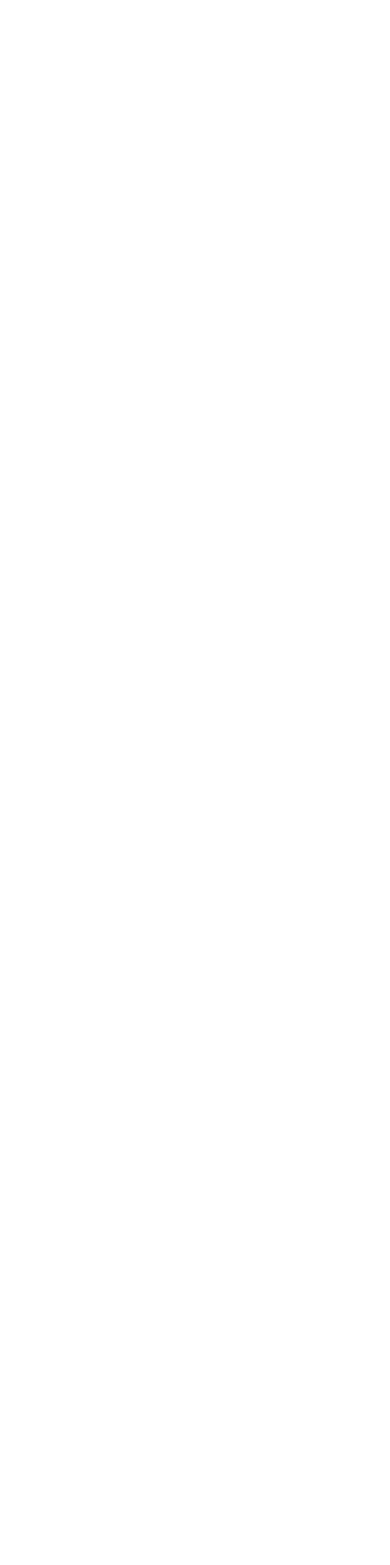
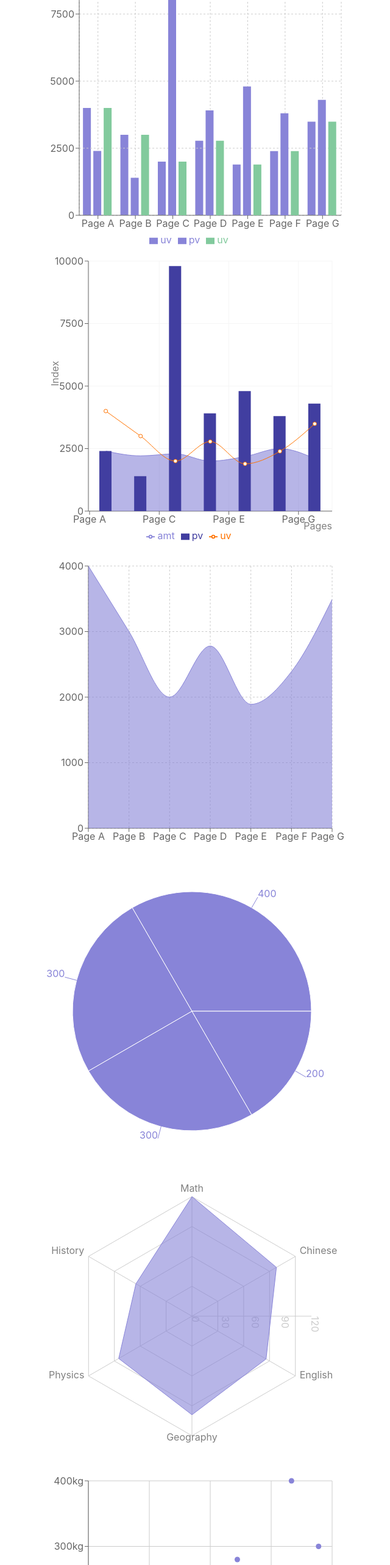
Before and after one commit to Gowsikkan/Analytics-POC, a React (Create React App) app in the folder Web Development Frameworks/React/recharts-poc/: page / in a window 1280 px wide. Shown: the part 234-2800 px from the top of the page at 61% size, without its empty margins (325-965 px from the left). Before the commit the page ends 800 px from the top, so only its background shows below. Built offline with nearby package versions, Linux system fonts and the light colour scheme.

Commit message:
Demo Charts added

```diff
--- a/Web Development Frameworks/React/recharts-poc/src/App.js
+++ b/Web Development Frameworks/React/recharts-poc/src/App.js
@@ -1,5 +1,6 @@
 import React, { Component } from 'react'
-import { AreaChart, Area, XAxis, YAxis, CartesianGrid, Tooltip } from 'recharts';
+import { RadarChart,PolarGrid, PolarAngleAxis, Radar, PolarRadiusAxis, Pie,PieChart, Scatter,ScatterChart, AreaChart, ComposedChart,Tooltip,Legend,Area, Bar,BarChart, ResponsiveContainer,LineChart, Line, XAxis, YAxis, CartesianGrid} from 'recharts';
+import Welcome from './components/Welcome';
 const data = [
   {
     name: 'Page A',
@@ -45,18 +46,104 @@ const data = [
   },
 ];
 
+const datas = [
+  { name: 'Group A', value: 400 },
+  { name: 'Group B', value: 300 },
+  { name: 'Group C', value: 300 },
+  { name: 'Group D', value: 200 },
+];
+
+const dataa = [
+  {
+    subject: 'Math',
+    A: 120,
+    B: 110,
+    fullMark: 150,
+  },
+  {
+    subject: 'Chinese',
+    A: 98,
+    B: 130,
+    fullMark: 150,
+  },
+  {
+    subject: 'English',
+    A: 86,
+    B: 130,
+    fullMark: 150,
+  },
+  {
+    subject: 'Geography',
+    A: 99,
+    B: 100,
+    fullMark: 150,
+  },
+  {
+    subject: 'Physics',
+    A: 85,
+    B: 90,
+    fullMark: 150,
+  },
+  {
+    subject: 'History',
+    A: 65,
+    B: 85,
+    fullMark: 150,
+  },
+];
+
+const dataas = [
+  { x: 100, y: 200, z: 200 },
+  { x: 120, y: 100, z: 260 },
+  { x: 170, y: 300, z: 400 },
+  { x: 140, y: 250, z: 280 },
+  { x: 150, y: 400, z: 500 },
+  { x: 110, y: 280, z: 200 },
+];
 
 class App extends Component {
   render() {
     return (
-      <div className='App'>
-          <AreaChart
-            data={data}
+      <div className='App' align='center'>
+
+        <h1>Demo Charts</h1>
+        <Welcome><h1>Hello</h1></Welcome>
+
+      <BarChart width={500} height={500} data={data}>
+          <Bar dataKey="uv" fill="#8884d8" />
+          <CartesianGrid strokeDasharray="3 3" />
+          <XAxis dataKey="name" />
+          <YAxis />
+          <Tooltip />
+          <Legend />
+          <Bar dataKey="pv" fill="#8884d8" />
+          <Bar dataKey="uv" fill="#82ca9d" />
+      </BarChart>
+
+      <ComposedChart width={500} height={500} data={data}
         margin={{
-              top: 10,
-              right: 30,
-              left: 0,
-              bottom: 0,
+        top: 20,
+        right: 20,
+        bottom: 20,
+        left: 20,
+        }}
+        >
+      <CartesianGrid stroke="#f5f5f5" />
+      <XAxis dataKey="name" label={{ value: 'Pages', position: 'insideBottomRight', offset: 0 }} scale="band" />
+      <YAxis label={{ value: 'Index', angle: -90, position: 'insideLeft' }} />
+      <Tooltip />
+      <Legend />
+      <Area type="monotone" dataKey="amt" fill="#8884d8" stroke="#8884d8" />
+      <Bar dataKey="pv" barSize={20} fill="#413ea0" />
+      <Line type="monotone" dataKey="uv" stroke="#ff7300" />
+      </ComposedChart>
+
+          <AreaChart width={500} height={500} data={data} align='left'
+        margin={{
+        top: 20,
+        right: 20,
+        left: 20,
+        bottom: 20,
         }}
       >
         <CartesianGrid strokeDasharray="3 3" />
@@ -65,6 +152,37 @@ class App extends Component {
       <Tooltip />
       <Area type="monotone" dataKey="uv" stroke="#8884d8" fill="#8884d8" />
     </AreaChart>
+
+      <PieChart width={500} height={500}>
+            <Pie dataKey="value" data={datas} fill="#8884d8" label />
+          </PieChart>
+
+          <RadarChart width={500} height={500} cx="50%" cy="50%" outerRadius="80%" data={dataa}>
+          <PolarGrid />
+          <PolarAngleAxis dataKey="subject" />
+          <PolarRadiusAxis />
+          <Radar name="Mike" dataKey="A" stroke="#8884d8" fill="#8884d8" fillOpacity={0.6} />
+        </RadarChart>
+
+        <ScatterChart
+          width={500}
+          height={500}
+          margin={{
+            top: 20,
+            right: 20,
+            bottom: 20,
+            left: 20,
+          }}
+        >
+          <CartesianGrid />
+          <XAxis type="number" dataKey="x" name="stature" unit="cm" />
+          <YAxis type="number" dataKey="y" name="weight" unit="kg" />
+          <Tooltip cursor={{ strokeDasharray: '3 3' }} />
+          <Scatter name="A school" data={dataas} fill="#8884d8" />
+        </ScatterChart>
+
+
+
       </div>
     );
   }
```
Also changed, not shown: Web Development Frameworks/React/recharts-poc/src/components/Welcome.js (deleted, +0 -75 lines). Lines whose indentation alone changed are shown as unchanged.
